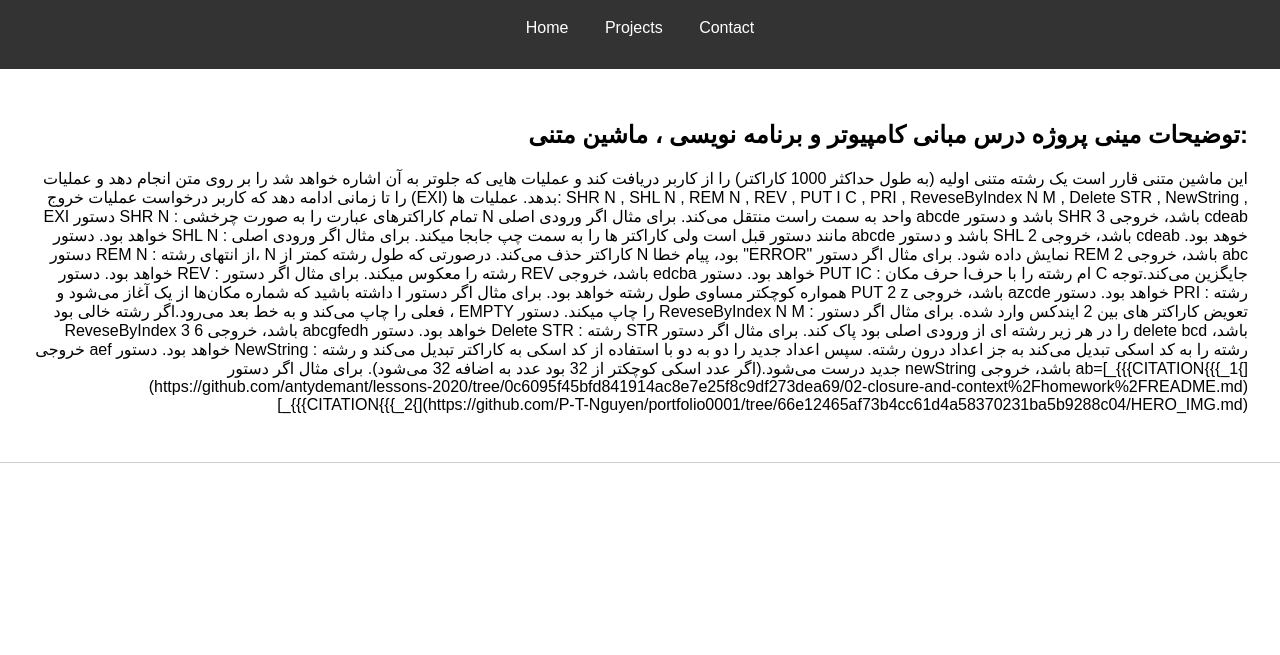
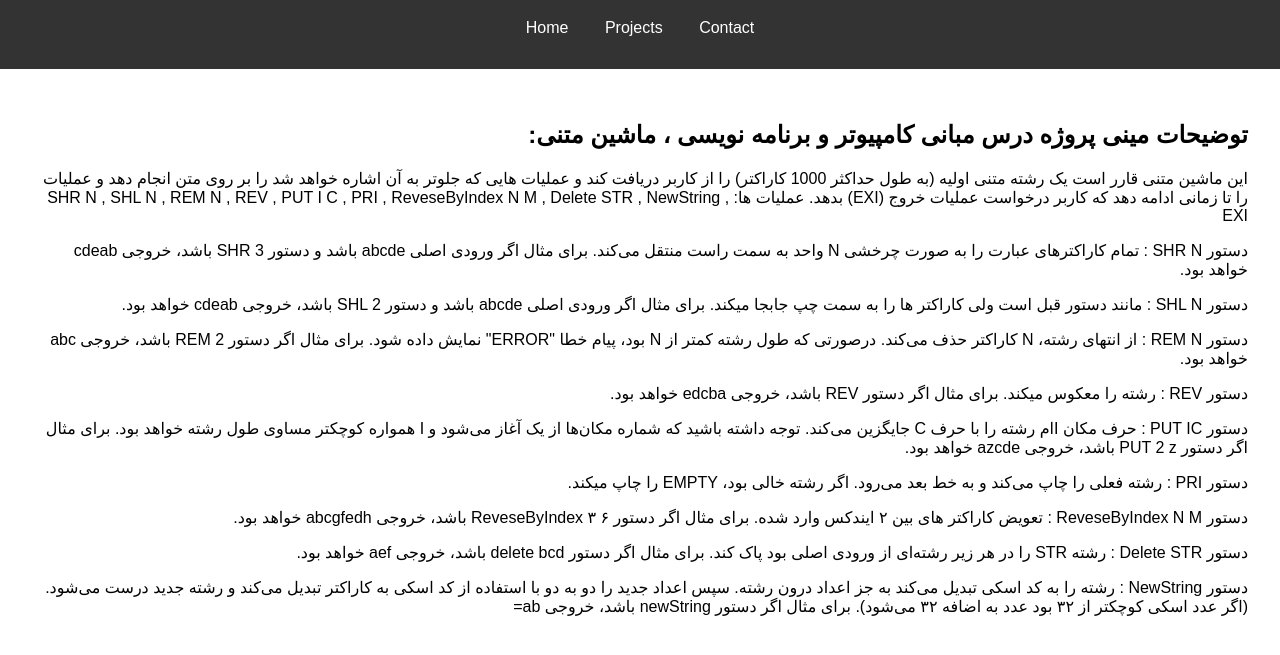
Before and after one commit to AmirMZ05/project.html, a plain HTML site: page index.html in a window 1280 px wide. Shown: the part 77-732 px from the top of the page. Drawn offline with Linux system fonts and the light colour scheme.

Commit message:
Update index.html

```diff
--- a/index.html
+++ b/index.html
@@ -1,5 +1,5 @@
 <!DOCTYPE html>
-<html lang="en">
+<html lang="fa">
 <head>
     <meta charset="UTF-8">
     <meta name="viewport" content="width=device-width, initial-scale=1.0">
@@ -17,32 +17,47 @@
             </ul>
         </nav>
     </header>
-    <section id="about">
+    <section id="about" dir="rtl">
         <h2 class="section-heading" style="text-align: right;">توضیحات مینی پروژه درس مبانی کامپیوتر و برنامه نویسی ، ماشین متنی:</h2>
-        <p class="text-white" style="text-align: right;">این ماشین متنی قارر است یک رشته متنی اولیه (به طول حداکثر 1000 کاراکتر) را از کاربر دریافت کند و عملیات هایی که جلوتر به آن اشاره خواهد شد را بر روی متن انجام دهد و عملیات را تا زمانی ادامه دهد که کاربر درخواست عملیات خروج (EXI) بدهد.
+        <p class="text-white" style="text-align: right;">
+            این ماشین متنی قارر است یک رشته متنی اولیه (به طول حداکثر 1000 کاراکتر) را از کاربر دریافت کند و عملیات هایی که جلوتر به آن اشاره خواهد شد را بر روی متن انجام دهد و عملیات را تا زمانی ادامه دهد که کاربر درخواست عملیات خروج (EXI) بدهد.
             عملیات ها: SHR N , SHL N , REM N , REV , PUT I C , PRI , ReveseByIndex N M , Delete STR , NewString , EXI
+        </p>
+        <p class="text-white" style="text-align: right;">
             دستور SHR N : تمام کاراکترهای عبارت را به صورت چرخشی N واحد به سمت راست منتقل می‌کند.
             برای مثال اگر ورودی اصلی abcde باشد و دستور SHR 3 باشد، خروجی cdeab خواهد بود.
-
+        </p>
+        <p class="text-white" style="text-align: right;">
             دستور SHL N : مانند دستور قبل است ولی کاراکتر ها را به سمت چپ جابجا میکند.
-برای مثال اگر ورودی اصلی abcde باشد و دستور SHL 2  باشد، خروجی cdeab  خوهد بود.
-
-دستور REM N : از انتهای رشته، N‌ کاراکتر حذف می‌کند. درصورتی که طول رشته کمتر از N‌ بود،‌ پیام خطا "ERROR" نمایش داده شود.
+            برای مثال اگر ورودی اصلی abcde باشد و دستور SHL 2 باشد، خروجی cdeab خواهد بود.
+        </p>
+        <p class="text-white" style="text-align: right;">
+            دستور REM N : از انتهای رشته، N کاراکتر حذف می‌کند. درصورتی که طول رشته کمتر از N بود، پیام خطا "ERROR" نمایش داده شود.
             برای مثال اگر دستور REM 2 باشد، خروجی abc خواهد بود.
-
+        </p>
+        <p class="text-white" style="text-align: right;">
             دستور REV : رشته را معکوس میکند.
             برای مثال اگر دستور REV باشد، خروجی edcba خواهد بود.
-
-دستور PUT IC : حرف مکان Iام رشته را با حرف C جایگزین می‌کند.توجه داشته باشید که شماره مکان‌ها از یک آغاز می‌شود و I ‌همواره کوچکتر مساوی طول رشته خواهد بود.
-برای مثال اگر دستور PUT 2 z  باشد، خروجی azcde خواهد بود.
-
-دستور PRI : رشته فعلی را چاپ می‌کند و به خط بعد می‌رود.اگر رشته خالی بود ، EMPTY  را چاپ میکند.
-
-دستور ReveseByIndex N M : تعویض کاراکتر های بین 2 ایندکس وارد شده.
-برای مثال اگر دستور ReveseByIndex 3 6 باشد، خروجی abcgfedh خواهد بود.
-
-دستور Delete STR : رشته STR را در هر زیر رشته ای از ورودی اصلی بود پاک کند.
+        </p>
+        <p class="text-white" style="text-align: right;">
+            دستور PUT IC : حرف مکان Iام رشته را با حرف C جایگزین می‌کند. توجه داشته باشید که شماره مکان‌ها از یک آغاز می‌شود و I همواره کوچکتر مساوی طول رشته خواهد بود.
+            برای مثال اگر دستور PUT 2 z باشد، خروجی azcde خواهد بود.
+        </p>
+        <p class="text-white" style="text-align: right;">
+            دستور PRI : رشته فعلی را چاپ می‌کند و به خط بعد می‌رود. اگر رشته خالی بود، EMPTY را چاپ میکند.
+        </p>
+        <p class="text-white" style="text-align: right;">
+            دستور ReveseByIndex N M : تعویض کاراکتر های بین ۲ ایندکس وارد شده.
+            برای مثال اگر دستور ReveseByIndex ۳ ۶ باشد، خروجی abcgfedh خواهد بود.
+        </p>
+        <p class="text-white" style="text-align: right;">
+            دستور Delete STR : رشته STR را در هر زیر رشته‌ای از ورودی اصلی بود پاک کند.
             برای مثال اگر دستور delete bcd باشد، خروجی aef خواهد بود.
-
-دستور NewString : رشته را به کد اسکی تبدیل می‌کند به جز اعداد درون رشته. سپس اعداد جدید را دو به دو با استفاده از کد اسکی به کاراکتر تبدیل می‌کند و رشته جدید درست می‌شود.(اگر عدد اسکی کوچکتر از 32 بود عدد به اضافه 32 می‌شود).
-برای مثال اگر دستور newString باشد، خروجی ab=[_{{{CITATION{{{_1{](https://github.com/antydemant/lessons-2020/tree/0c6095f45bfd841914ac8e7e25f8c9df273dea69/02-closure-and-context%2Fhomework%2FREADME.md)[_{{{CITATION{{{_2{](https://github.com/P-T-Nguyen/portfolio0001/tree/66e12465af73b4cc61d4a58370231ba5b9288c04/HERO_IMG.md)
+        </p>
+        <p class="text-white" style="text-align: right;">
+            دستور NewString : رشته را به کد اسکی تبدیل می‌کند به جز اعداد درون رشته. سپس اعداد جدید را دو به دو با استفاده از کد اسکی به کاراکتر تبدیل می‌کند و رشته جدید درست می‌شود. (اگر عدد اسکی کوچکتر از ۳۲ بود عدد به اضافه ۳۲ می‌شود).
+            برای مثال اگر دستور newString باشد، خروجی ab=
+        </p>
+    </section>
+</body>
+</html>
```
Lines whose indentation alone changed are shown as unchanged.
